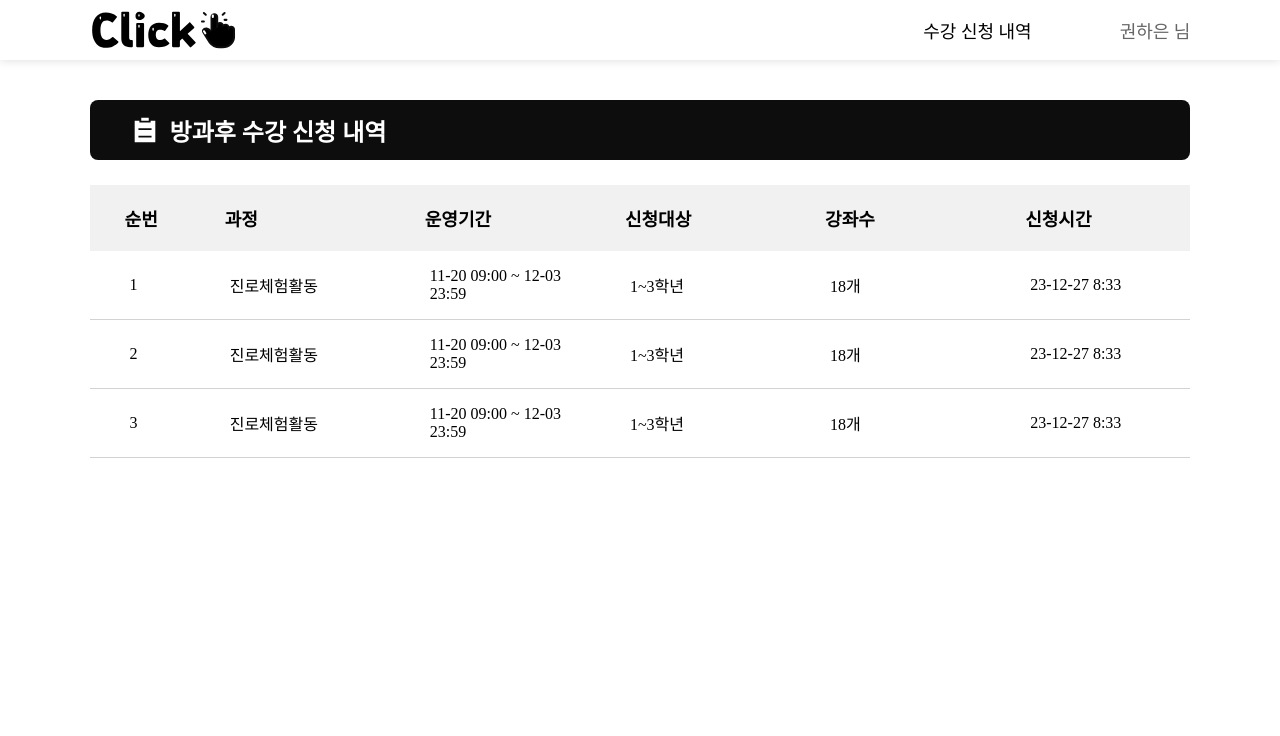
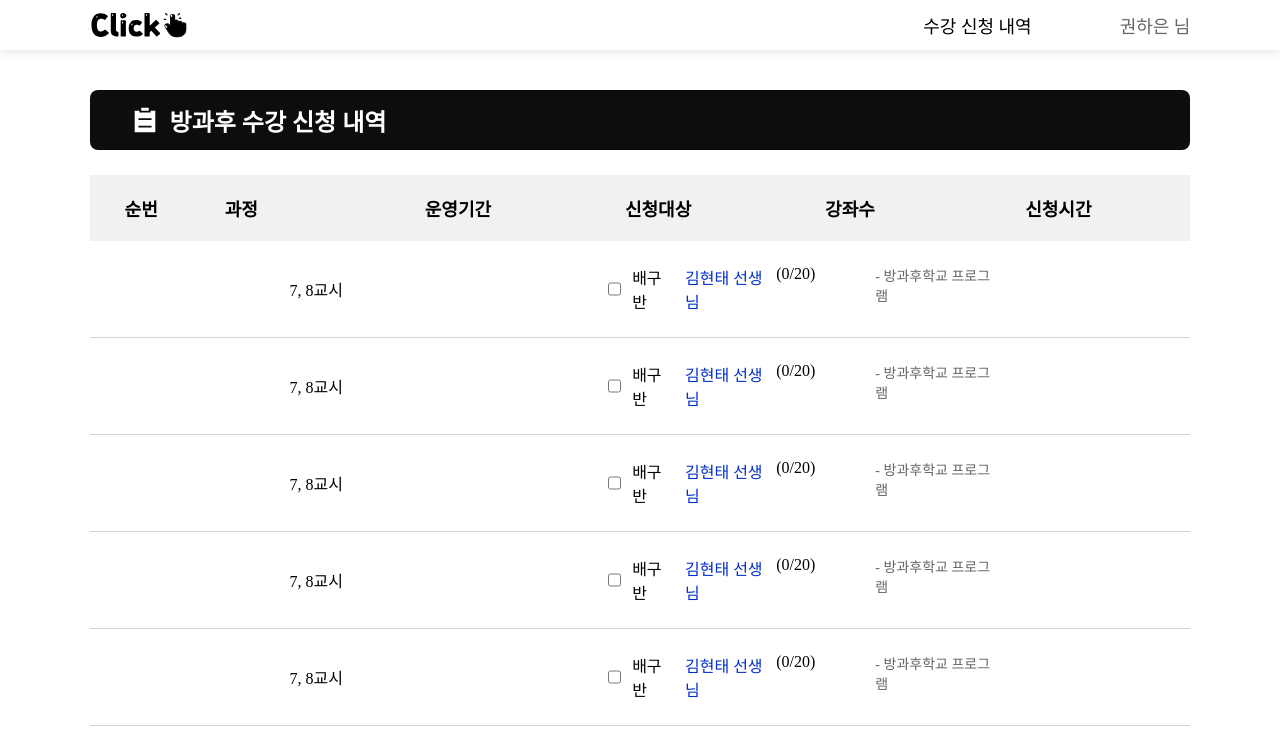
Before and after one commit to kodomomo/afterschool-Frontend, a React (Create React App) app in the folder afterschool-frontend/: page /afterSchoolCourseRegistraionDetail in a window 1280 px wide. Shown: the top 736 px of the page. Built offline with nearby package versions, Linux system fonts and the light colour scheme.

Commit message:
feat:: 전체적인 경로 수정

```diff
--- a/afterschool-frontend/src/components/afterSchoolCourse/AfterSchoolCourseRegistrationDetailList.tsx
+++ b/afterschool-frontend/src/components/afterSchoolCourse/AfterSchoolCourseRegistrationDetailList.tsx
@@ -1,68 +1,131 @@
-import { styled } from "styled-components";
+import styled from "styled-components";
 
-const AfterSchoolCourseRegistrationDetailList = () => {
-  const RegistrationDetailList = [
+import { useState } from "react";
+
+const AfterSchoolCourseRegistrationList = () => {
+
+
+
+
+  const RegistrationList = [
     {
-      num: 1,
-      title: "진로체험활동",
-      date: "11-20 09:00 ~ 12-03 23:59",
-      target: "1~3학년",
-      classNumber: "18개",
-      time: "23-12-27 8:33",
+      category: "7, 8교시",
+      subject: "배구반",
+      teacher: "김현태 선생님",
+      personnel: "(0/20)",
+      explain: "- 방과후학교 프로그램",
     },
     {
-      num: 2,
-      title: "진로체험활동",
-      date: "11-20 09:00 ~ 12-03 23:59",
-      target: "1~3학년",
-      classNumber: "18개",
-      time: "23-12-27 8:33",
+      category: "7, 8교시",
+      subject: "배구반",
+      teacher: "김현태 선생님",
+      personnel: "(0/20)",
+      explain: "- 방과후학교 프로그램",
     },
     {
-      num: 3,
-      title: "진로체험활동",
-      date: "11-20 09:00 ~ 12-03 23:59",
-      target: "1~3학년",
-      classNumber: "18개",
-      time: "23-12-27 8:33",
+      category: "7, 8교시",
+      subject: "배구반",
+      teacher: "김현태 선생님",
+      personnel: "(0/20)",
+      explain: "- 방과후학교 프로그램",
+    },
+    {
+      category: "7, 8교시",
+      subject: "배구반",
+      teacher: "김현태 선생님",
+      personnel: "(0/20)",
+      explain: "- 방과후학교 프로그램",
+    },
+    {
+      category: "7, 8교시",
+      subject: "배구반",
+      teacher: "김현태 선생님",
+      personnel: "(0/20)",
+      explain: "- 방과후학교 프로그램",
     },
   ];
 
   return (
     <>
-      <RegistrationList>
-        {RegistrationDetailList.map(
-          ({ num, title, date, target, classNumber, time }) => (
+      <ListSection>
+        {RegistrationList.map(
+          ({ category, subject, teacher, personnel, explain }) => (
             <List>
-              <p>{num}</p>
-              <p>{title}</p>
-              <p>{date}</p>
-              <p>{target}</p>
-              <p>{classNumber}</p>
-              <p>{time}</p>
+              <div>
+                <p>{category}</p>
+              </div>
+              <div>
+              <CheckboxInput
+                  type="checkbox"
+
+                />
+                <Blod>{subject}</Blod>
+                <Blue>{teacher}</Blue>
+                <Blod>{personnel}</Blod>
+                <Middle>{explain}</Middle>
+              </div>
             </List>
           )
         )}
-      </RegistrationList>
+      </ListSection>
     </>
   );
 };
 
-const RegistrationList = styled.div``;
+const ListSection = styled.div`
+  margin-bottom: 150px;
+`;
+
+const CheckboxInput = styled.input`
+  margin-right: 11px;
+`;
 
 const List = styled.div`
   display: grid;
-  grid-template-columns: 1fr 2fr 2fr 2fr 2fr 2fr; /* justify-content: space- */
+  grid-template-columns: 2.5fr 3fr;
+  padding: 0 200px;
   align-items: center;
-  height: 69px;
+  height: 97px;
   border-bottom: 1px solid #d2d2d2;
   p {
     font-family: Pretendard;
     font-size: 16px;
     font-style: normal;
     font-weight: 400;
-    margin-left: 40px;
+    line-height: normal;
+  }
+  div {
+    display: flex;
+  }
+  img {
+    margin-right: 11px;
   }
 `;
 
-export default AfterSchoolCourseRegistrationDetailList;
+const Blod = styled.div`
+  font-family: Pretendard;
+  font-size: 16px;
+  font-style: normal;
+  font-weight: 500;
+`;
+
+const Blue = styled.div`
+  color: #002dcc;
+  font-family: Pretendard;
+  font-size: 16px;
+  font-style: normal;
+  font-weight: 400;
+  margin-left: 13px;
+  margin-right: 8px;
+`;
+
+const Middle = styled.div`
+  color: #666;
+  font-family: Pretendard;
+  font-size: 14px;
+  font-style: normal;
+  font-weight: 400;
+  margin-left: 60px;
+`;
+
+export default AfterSchoolCourseRegistrationList;
--- a/afterschool-frontend/src/components/header/index.tsx
+++ b/afterschool-frontend/src/components/header/index.tsx
@@ -8,11 +8,12 @@ const Header = () => {
 
   return (
     <Container>
-      <img onClick={() => {navigate("/main")}}
+      <img
         src={Logo}
         alt="logo"
+        onClick={()=>{navigate("/main")}}
       />
-      <Div><Text onClick={() => {navigate("/afterSchoolCourseRegistraionDetail")}}>수강 신청 내역</Text>
+      <Div><Text onClick={()=>{navigate("/afterSchoolCourseRegistraionDetail")}} >수강 신청 내역</Text>
       <Name>권하은 님</Name></Div>
 
     </Container>
@@ -22,13 +23,14 @@ const Header = () => {
 const Container = styled.div`
   background: #fff;
   box-shadow: 0px 0px 10px 0px rgba(0, 0, 0, 0.15);
-  height: 60px;
+  height: 50px;
   width: 100%;
   display: flex;
   padding: 10px 7%;
   align-items: center;
   img {
     cursor: pointer;
+    height: 40px;
   }
   margin-bottom: 40px;
 `;
```
